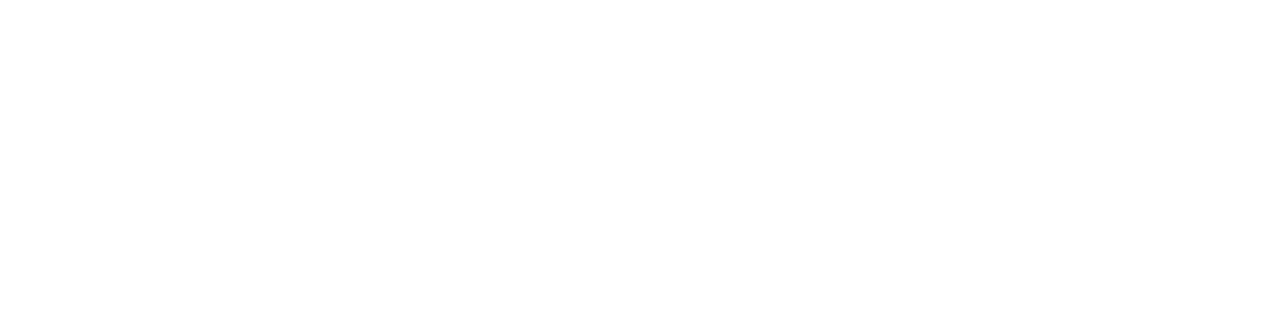
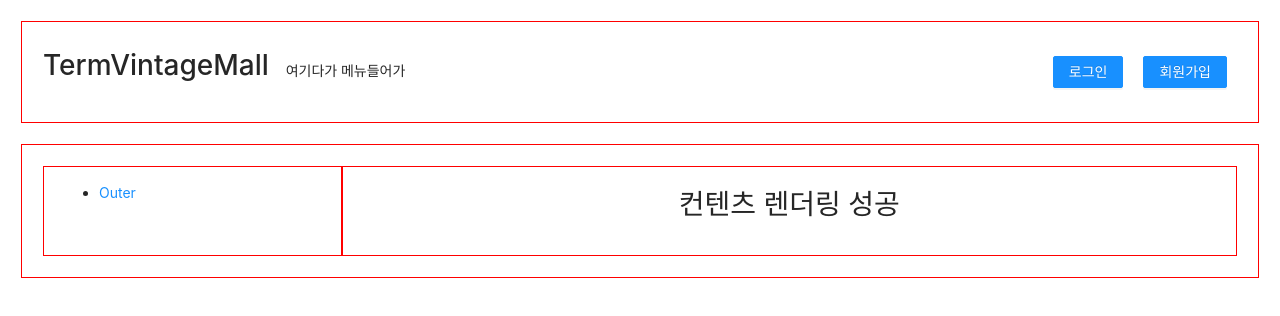
Before and after one commit to meohyun2/term-vintage-mall, a React (Create React App) app: page /bottom in a window 1280 px wide. Shown: the top 316 px of the page. Built offline with nearby package versions, Linux system fonts and the light colour scheme.

Commit message:
<update> component(routing)

```diff
--- a/src/App.js
+++ b/src/App.js
@@ -10,10 +10,10 @@ function App() {
   return (
     <Router>
       <div className="App">
-        <Route exact path="/" component={HomePage} />
+        <Route path="/" component={HomePage} />
         <Switch>
-          <Route path = "/signup" component={SignUpPage}/>
-          <Route path = "/signin" component={SignInPage}/>
+          <Route exact path = "/signup" component={SignUpPage}/>
+          <Route exact path = "/signin" component={SignInPage}/>
           <Route path = "/signin/:id" component = {SignInPage}/>
         </Switch>
       </div>
--- a/src/component/auth/signinPage.js
+++ b/src/component/auth/signinPage.js
@@ -36,7 +36,6 @@ const tailLayout = {
 
 const SignInPage = ({match}) =>{
   const [userInfo,setUserInfo] = useState();
-
   const onFinish = values => {
     console.log('Success:', values);
   };
--- a/src/component/body/content/content.js
+++ b/src/component/body/content/content.js
@@ -16,12 +16,20 @@ const Content = () => {
 
   return (
     <ContentDiv>
-      <Route exact path={path}>
-        여기다가 Content 담아
-      </Route>
-      <Route path={`${path}outer`}>
-        <Cloth/>
-      </Route>
+      <Switch>
+        <Route exact path={path}>
+          여기다가 Content 담아
+        </Route>
+        <Route path={`/outer`}>
+          <Cloth/>
+        </Route>
+        <Route path={`/top`}>
+          <Cloth/>
+        </Route>
+        <Route path={`/bottom`}>
+          <Cloth/>
+        </Route>
+      </Switch>
     </ContentDiv>
   )
 }
--- a/src/component/body/menuNavigator.js
+++ b/src/component/body/menuNavigator.js
@@ -17,7 +17,7 @@ const MenuNavigator = () =>{
     <MenuDiv>
       <ul>
         <li>
-          <Link to={`${url}outer`}>Outer</Link>
+          <Link to={`/outer`}>Outer</Link>
         </li>
       </ul>
     </MenuDiv>
```
